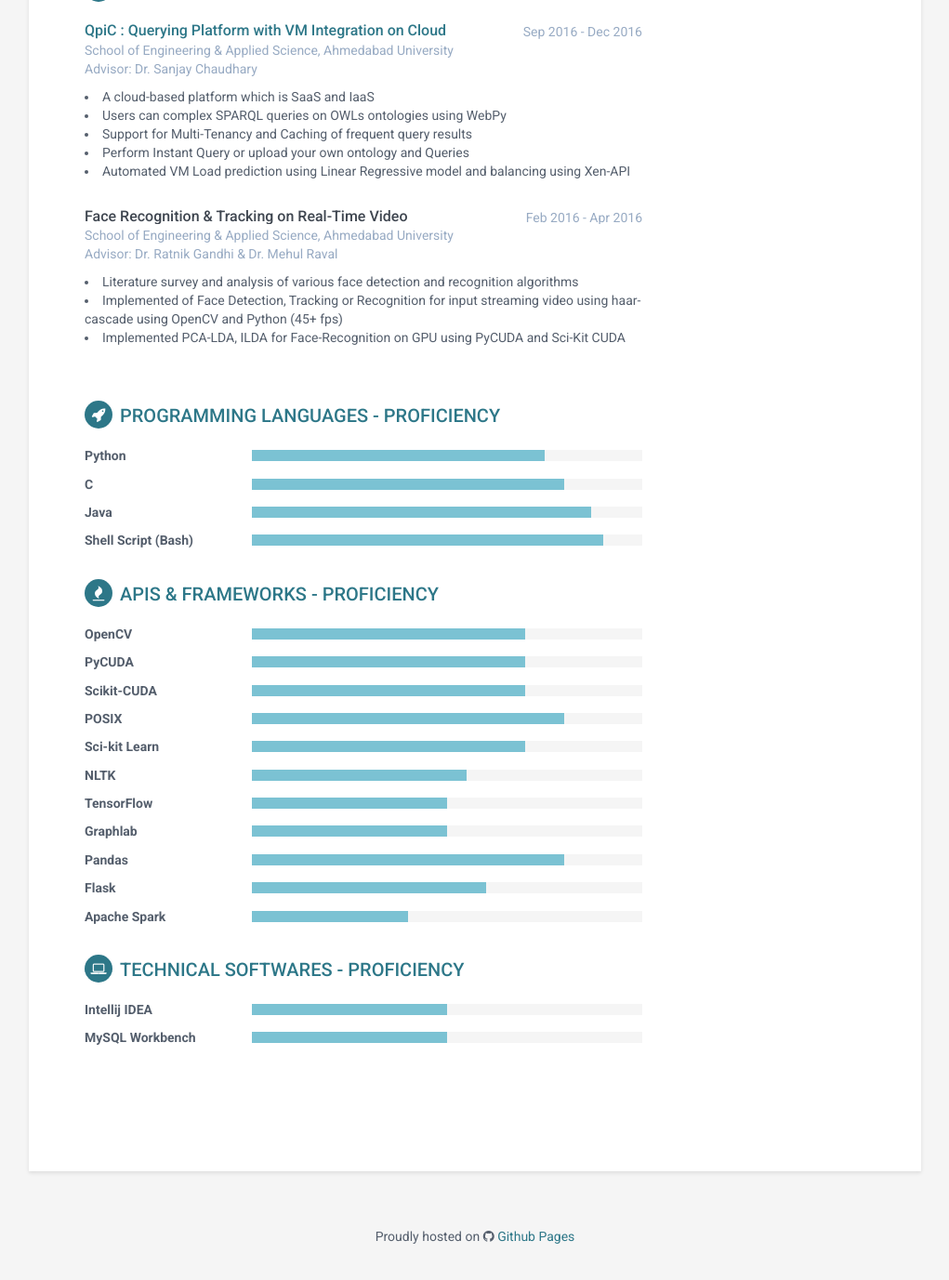
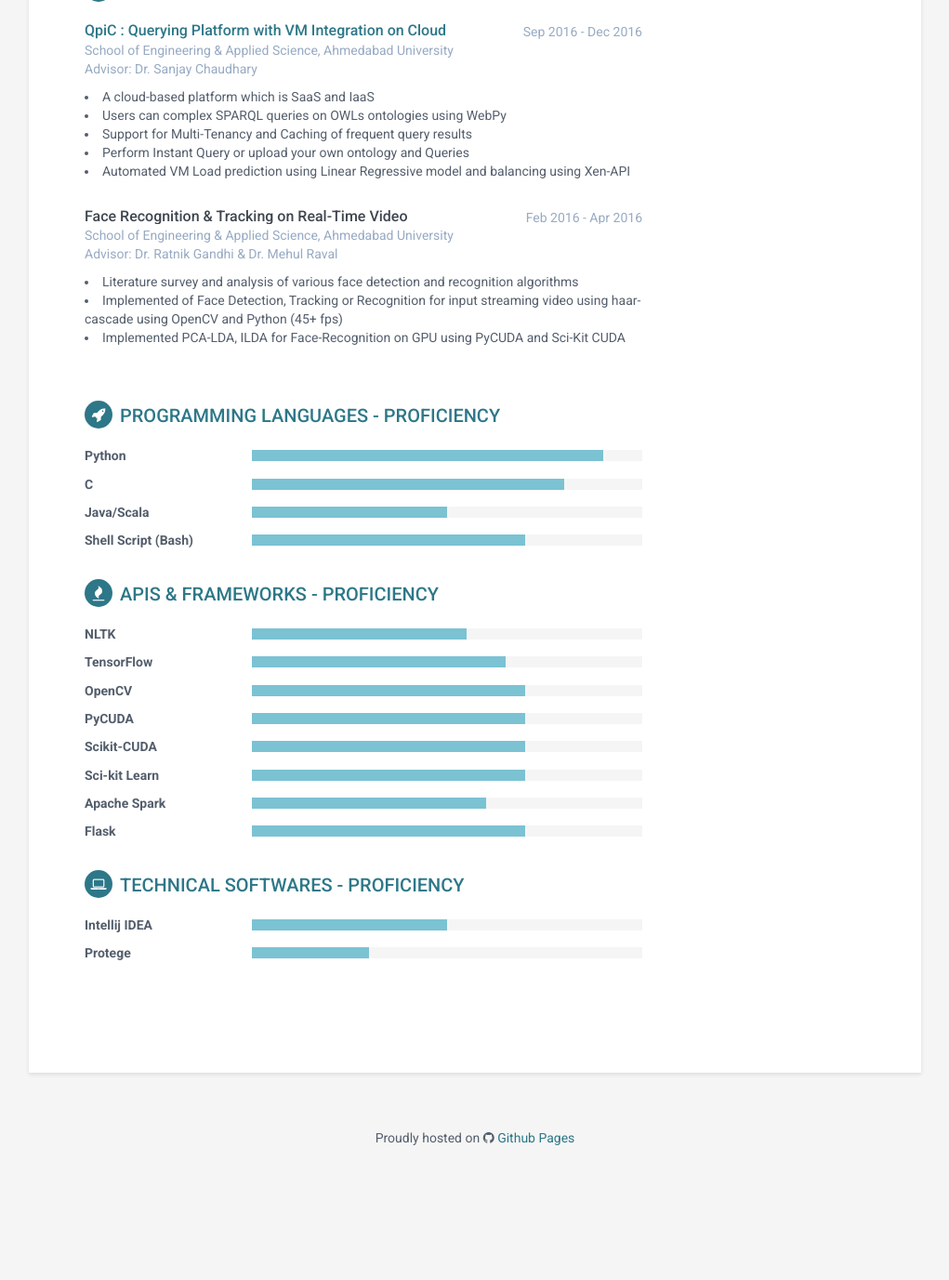
Before and after one commit to mayankjobanputra/mayankjobanputra.github.io, a Jekyll site: the page built from index.html, in a window 1280 px wide and 1400 px high, scrolled down 1241 px. Shown: the top 1377 px of the window at 93% size, without its empty margins (129-1150 px from the left). Built offline with Jekyll 4.4.1, drawn with Linux system fonts in a browser that asks for light colours; after the commit the page ends 2535 px from its top, so only the background shows below that.

Commit message:
Update skills.html

```diff
--- a/_includes/skills.html
+++ b/_includes/skills.html
@@ -6,7 +6,7 @@
     <div class="item">
       <h3 class="level-title">Python</h3>
       <div class="level-bar">
-        <div class="level-bar-inner" data-level="75%">
+        <div class="level-bar-inner" data-level="90%">
         </div>
       </div>
     </div><div class="item">
@@ -16,15 +16,15 @@
         </div>
       </div>
     </div><div class="item">
-      <h3 class="level-title">Java</h3>
+      <h3 class="level-title">Java/Scala</h3>
       <div class="level-bar">
-        <div class="level-bar-inner" data-level="87%">
+        <div class="level-bar-inner" data-level="50%">
         </div>
       </div>
     </div><div class="item">
       <h3 class="level-title">Shell Script (Bash)</h3>
       <div class="level-bar">
-        <div class="level-bar-inner" data-level="90%">
+        <div class="level-bar-inner" data-level="70%">
         </div>
       </div>
   </div>
@@ -32,6 +32,22 @@
   <br>
   <h2 class="section-title"><i class="fa fa-fire"></i>APIs &amp; Frameworks - Proficiency</h2>
   <div class="skillset">
+
+     <div class="item">
+      <h3 class="level-title">NLTK</h3>
+      <div class="level-bar">
+        <div class="level-bar-inner" data-level="55%">
+        </div>
+      </div>
+    </div>
+
+    <div class="item">
+      <h3 class="level-title">TensorFlow</h3>
+      <div class="level-bar">
+        <div class="level-bar-inner" data-level="65%">
+        </div>
+      </div>
+    </div>
 
     <div class="item">
       <h3 class="level-title">OpenCV</h3>
@@ -58,14 +74,6 @@
     </div>
 
     <div class="item">
-      <h3 class="level-title">POSIX</h3>
-      <div class="level-bar">
-        <div class="level-bar-inner" data-level="80%">
-        </div>
-      </div>
-    </div>
-
-    <div class="item">
       <h3 class="level-title">Sci-kit Learn</h3>
       <div class="level-bar">
         <div class="level-bar-inner" data-level="70%">
@@ -74,33 +82,9 @@
     </div>
 
     <div class="item">
-      <h3 class="level-title">NLTK</h3>
+      <h3 class="level-title">Apache Spark</h3>
       <div class="level-bar">
-        <div class="level-bar-inner" data-level="55%">
-        </div>
-      </div>
-    </div>
-
-    <div class="item">
-      <h3 class="level-title">TensorFlow</h3>
-      <div class="level-bar">
-        <div class="level-bar-inner" data-level="50%">
-        </div>
-      </div>
-    </div>
-
-    <div class="item">
-      <h3 class="level-title">Graphlab</h3>
-      <div class="level-bar">
-        <div class="level-bar-inner" data-level="50%">
-        </div>
-      </div>
-    </div>
-
-    <div class="item">
-      <h3 class="level-title">Pandas</h3>
-      <div class="level-bar">
-        <div class="level-bar-inner" data-level="80%">
+        <div class="level-bar-inner" data-level="60%">
         </div>
       </div>
     </div>
@@ -108,15 +92,7 @@
     <div class="item">
       <h3 class="level-title">Flask</h3>
       <div class="level-bar">
-        <div class="level-bar-inner" data-level="60%">
-        </div>
-      </div>
-    </div>
-
-    <div class="item">
-      <h3 class="level-title">Apache Spark</h3>
-      <div class="level-bar">
-        <div class="level-bar-inner" data-level="40%">
+        <div class="level-bar-inner" data-level="70%">
         </div>
       </div>
     </div>
@@ -133,16 +109,11 @@
         <div class="level-bar-inner" data-level="50%">
         </div>
       </div>
-    </div><div class="item">
-      <h3 class="level-title">MySQL Workbench</h3>
-      <div class="level-bar">
-        <div class="level-bar-inner" data-level="50%">
-        </div>
-      </div>
+    </div>
       <div class="item">
       <h3 class="level-title">Protege</h3>
       <div class="level-bar">
-        <div class="level-bar-inner" data-level="10%">
+        <div class="level-bar-inner" data-level="30%">
         </div>
       </div>
 
```
